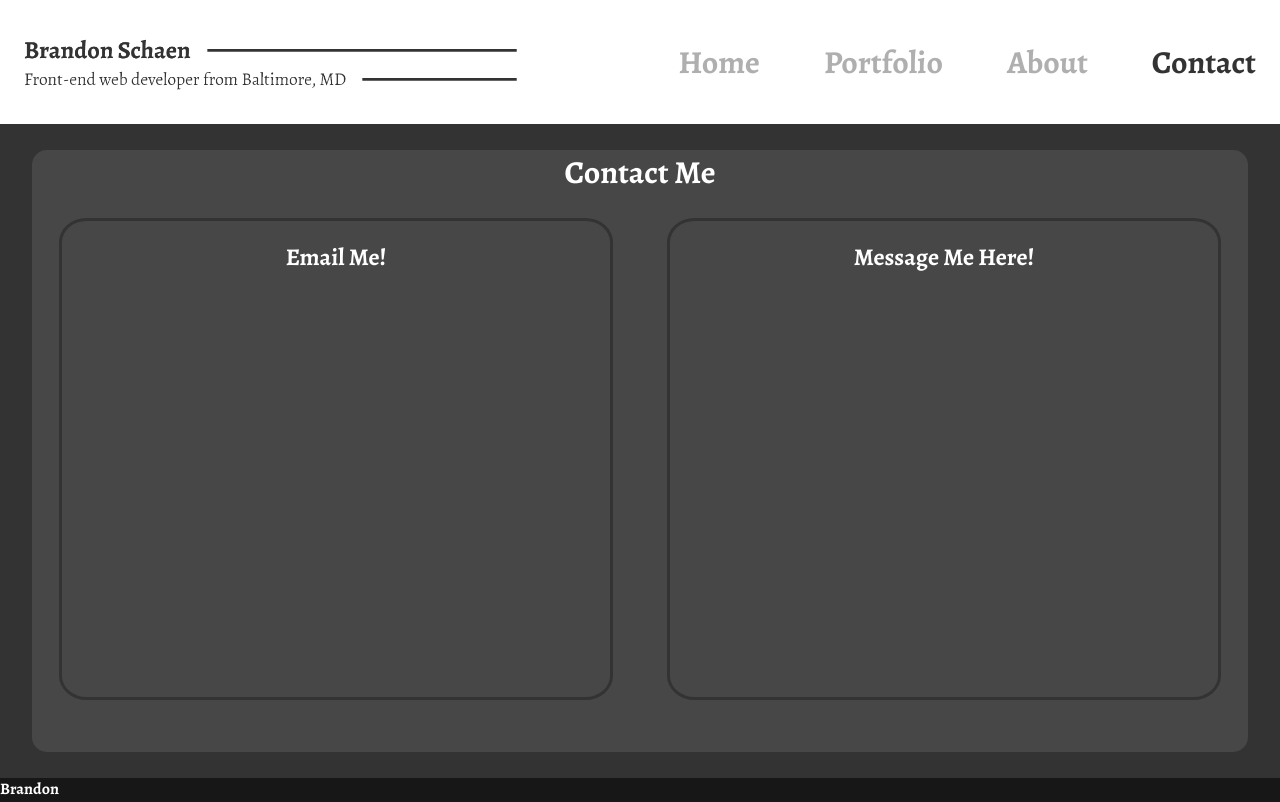
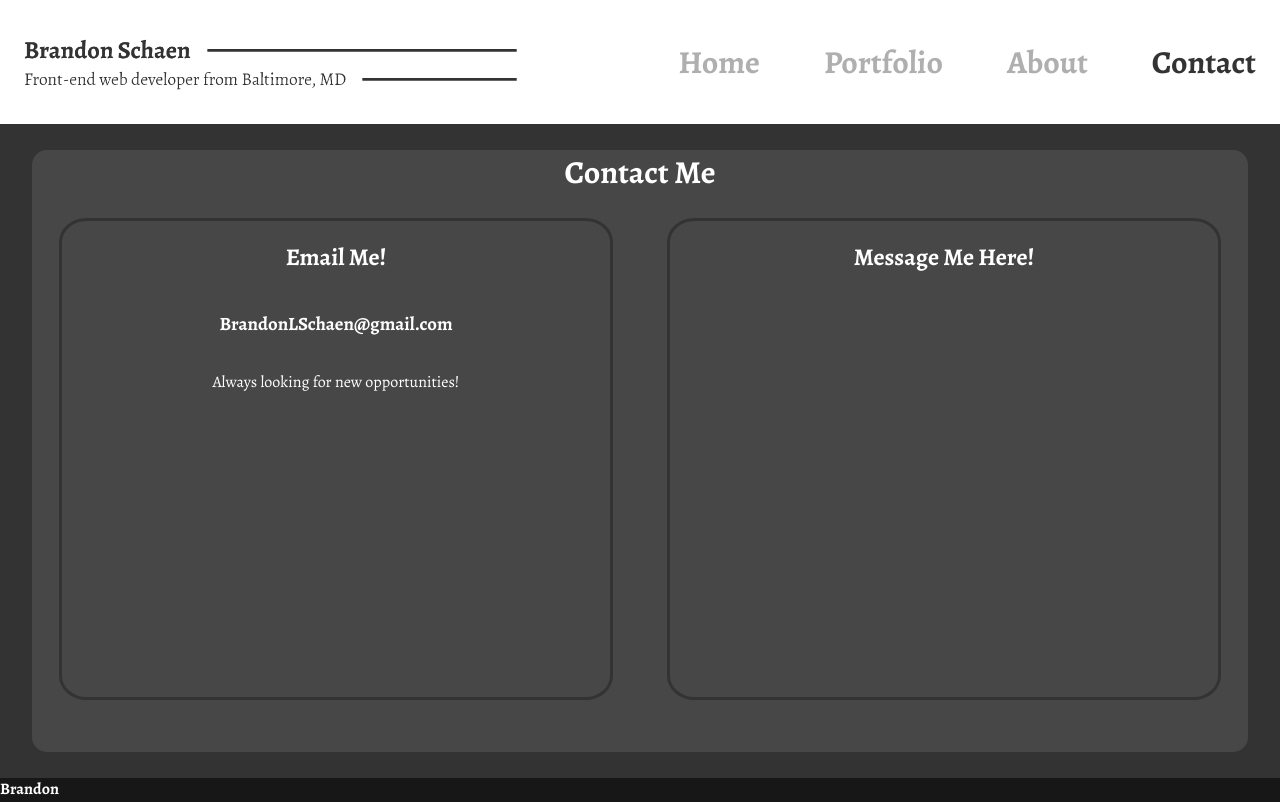
Before and after one commit to SonniSonni/Brandon-Portfolio, a React (Create React App) app: page /contact in a window 1280 px wide. Built offline with nearby package versions, Linux system fonts and the light colour scheme.

Commit message:
Added some content to the email box

```diff
--- a/src/Components/ContactPage/ContactPage.css
+++ b/src/Components/ContactPage/ContactPage.css
@@ -28,6 +28,8 @@ h1{
   height:80%;
 }
 .email{
+  display: flex;
+  flex-direction: column;
   text-align: center;
   border:3px solid #333333;
   width:45%;
--- a/src/Components/ContactPage/ContactPage.js
+++ b/src/Components/ContactPage/ContactPage.js
@@ -8,6 +8,8 @@ const ContactPage = () => (
       <div className="email-containers">
         <div className="email">
           <h2>Email Me!</h2>
+          <h3>BrandonLSchaen@gmail.com</h3>
+          <p>Always looking for new opportunities!</p>
         </div>
         <div className="message">
           <h2>Message Me Here!</h2>
```
